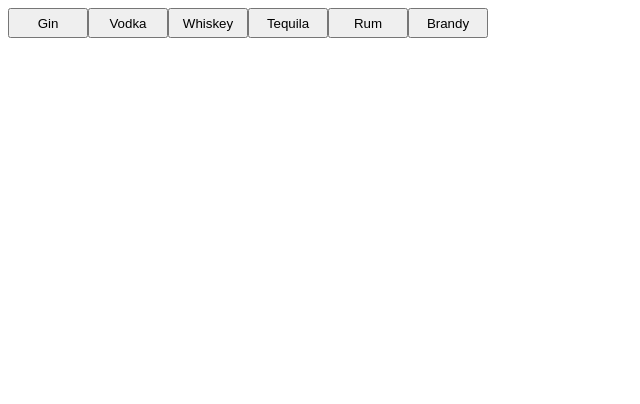
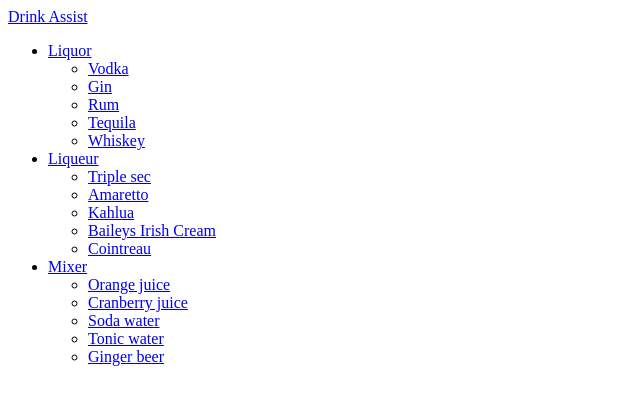
Before and after one commit to tylervanderstaay/Locs, a plain HTML site: page index.html in a window 1280 px wide. Shown: the whole page, without its empty margins (0-640 px from the left). Drawn offline with nearby package versions, Linux system fonts and the light colour scheme.

Commit message:
boiler plate + body

```diff
--- a/index.html
+++ b/index.html
@@ -1,32 +1,53 @@
-<html>
-
+<!DOCTYPE html>
+<html lang="en">
 <head>
-    <meta charset='UTF-8' />
-    <title>REPLACE TITLE</title>
-    <link rel="stylesheet" href="./assets/css/style.css">
-    <script src="https://ajax.googleapis.com/ajax/libs/jquery/3.6.3/jquery.min.js"></script>
+  <meta charset="UTF-8">
+  <meta http-equiv="X-UA-Compatible" content="IE=edge">
+  <meta name="viewport" content="width=device-width, initial-scale=1.0">
+  <title>Drink Assist</title>
 </head>
-
 <body>
-    <header>
-        <nav>
-
-
-        </nav>
-
-
-    </header>
-
-    <main>
-        <div class="btn-list">
-        </div>
-    </main>
-
-    <footer>
-
-
-    </footer>
-    <script src="./assets/js/script.js"></script>
+  <nav class="navbar navbar-inverse">
+    <div class="container-fluid">
+      <div class="navbar-header">
+        <a class="navbar-brand" href="#">Drink Assist</a>
+      </div>
+      <ul class="nav navbar-nav">
+        <li class="dropdown">
+          <a class="dropdown-toggle" data-toggle="dropdown" href="#">Liquor
+          <span class="caret"></span></a>
+          <ul class="dropdown-menu">
+            <li><a href="#">Vodka</a></li>
+            <li><a href="#">Gin</a></li>
+            <li><a href="#">Rum</a></li>
+            <li><a href="#">Tequila</a></li>
+            <li><a href="#">Whiskey</a></li>
+          </ul>
+        </li>
+        <li class="dropdown">
+          <a class="dropdown-toggle" data-toggle="dropdown" href="#">Liqueur
+          <span class="caret"></span></a>
+          <ul class="dropdown-menu">
+            <li><a href="#">Triple sec</a></li>
+            <li><a href="#">Amaretto</a></li>
+            <li><a href="#">Kahlua</a></li>
+            <li><a href="#">Baileys Irish Cream</a></li>
+            <li><a href="#">Cointreau</a></li>
+          </ul>
+        </li>
+        <li class="dropdown">
+          <a class="dropdown-toggle" data-toggle="dropdown" href="#">Mixer
+          <span class="caret"></span></a>
+          <ul class="dropdown-menu">
+            <li><a href="#">Orange juice</a></li>
+            <li><a href="#">Cranberry juice</a></li>
+            <li><a href="#">Soda water</a></li>
+            <li><a href="#">Tonic water</a></li>
+            <li><a href="#">Ginger beer</a></li>
+          </ul>
+        </li>
+      </ul>
+    </div>
+  </nav>
 </body>
-
 </html>
```
